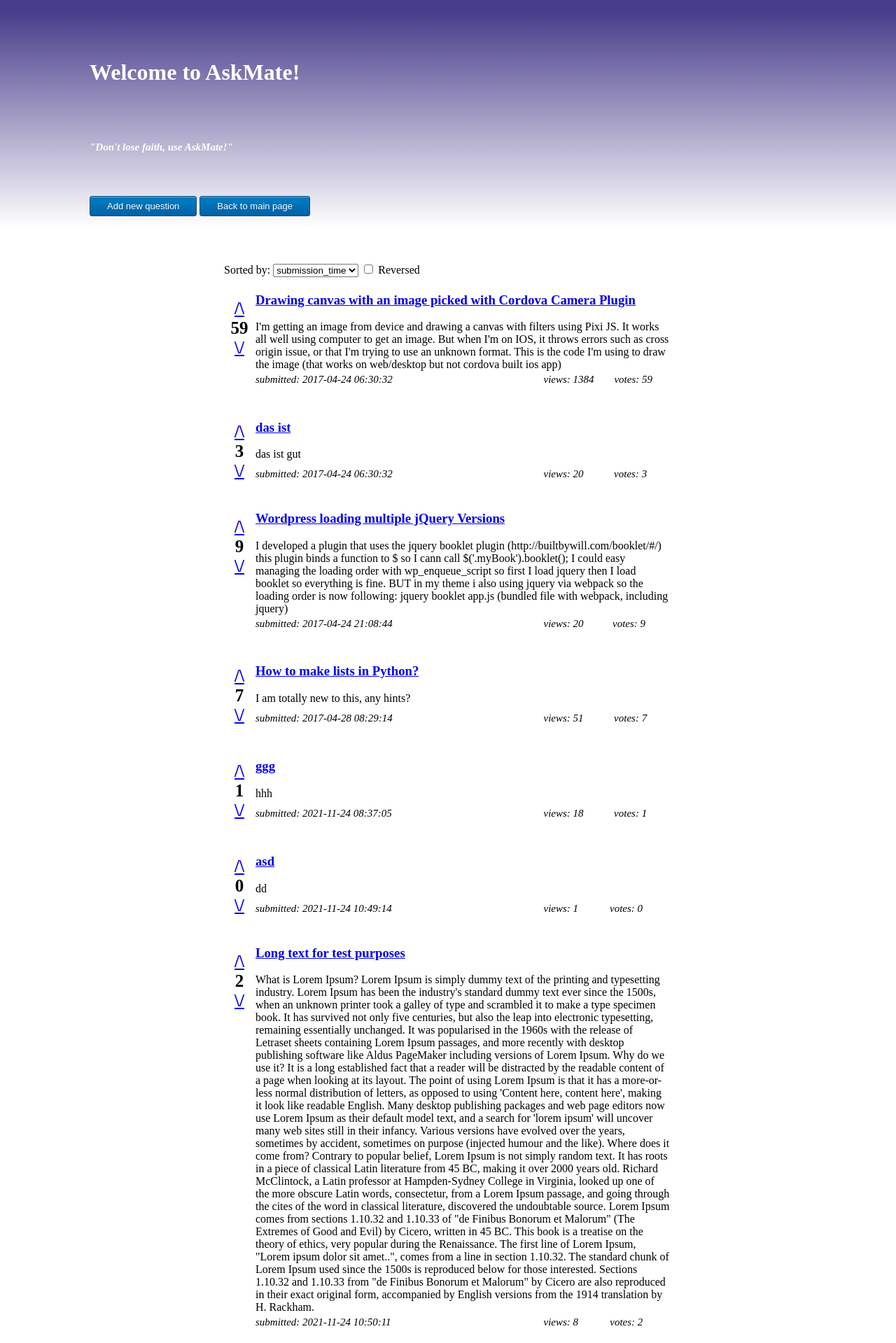
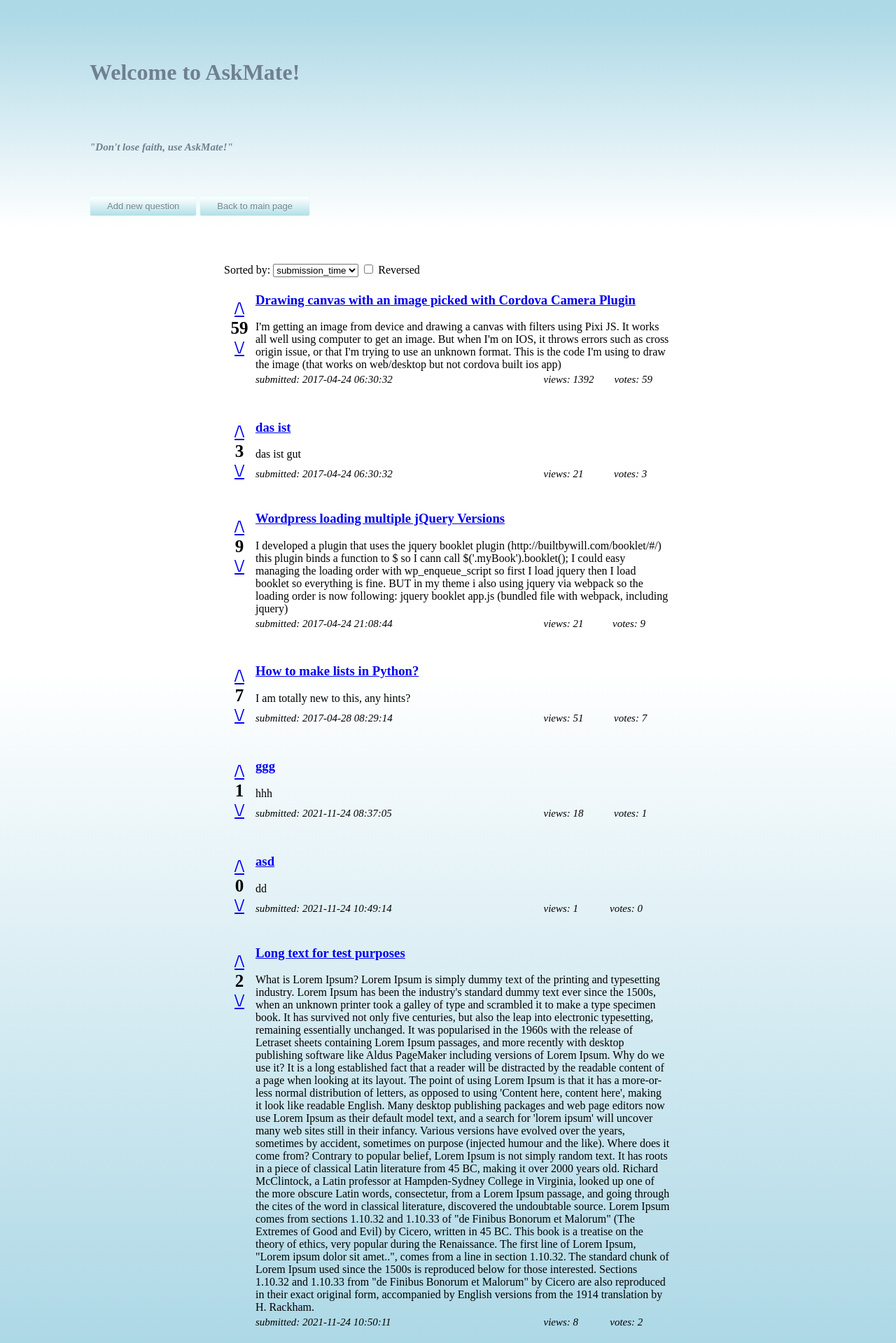
Before and after one commit to LatNat/ask-mate-3-python-LatNat, a Flask app: page / in a window 1280 px wide. Shown: the whole page at 70% size. Run offline with Flask 2, Linux system fonts and the light colour scheme; some libraries are stand-ins or nearby versions.

Commit message:
index html color bacground adjustment

```diff
--- a/sample_data/question.csv
+++ b/sample_data/question.csv
@@ -1,6 +1,6 @@
 id,submission_time,view_number,vote_number,title,message,image
 1,1493368154,51,7,How to make lists in Python?,"I am totally new to this, any hints?",
-2,1493068124,20,9,Wordpress loading multiple jQuery Versions,"I developed a plugin that uses the jquery booklet plugin (http://builtbywill.com/booklet/#/) this plugin binds a function to $ so I cann call $('.myBook').booklet();
+2,1493068124,21,9,Wordpress loading multiple jQuery Versions,"I developed a plugin that uses the jquery booklet plugin (http://builtbywill.com/booklet/#/) this plugin binds a function to $ so I cann call $('.myBook').booklet();
 
 I could easy managing the loading order with wp_enqueue_script so first I load jquery then I load booklet so everything is fine.
 
@@ -9,11 +9,11 @@ BUT in my theme i also using jquery via webpack so the loading order is now foll
 jquery
 booklet
 app.js (bundled file with webpack, including jquery)",image1.png
-3,1493015432,1384,59,Drawing canvas with an image picked with Cordova Camera Plugin,"I'm getting an image from device and drawing a canvas with filters using Pixi JS. It works all well using computer to get an image. But when I'm on IOS, it throws errors such as cross origin issue, or that I'm trying to use an unknown format.
+3,1493015432,1392,59,Drawing canvas with an image picked with Cordova Camera Plugin,"I'm getting an image from device and drawing a canvas with filters using Pixi JS. It works all well using computer to get an image. But when I'm on IOS, it throws errors such as cross origin issue, or that I'm trying to use an unknown format.
 
 
 This is the code I'm using to draw the image (that works on web/desktop but not cordova built ios app)",
-4,1493015432,20,3,das ist,das ist gut,
+4,1493015432,21,3,das ist,das ist gut,
 7,1637743025,18,1,ggg,hhh,
 8,1637750954,1,0,asd,dd,images/Screenshot_from_2021-11-23_13-16-44.png
 9,1637751011,8,2,Long text for test purposes,"What is Lorem Ipsum?
--- a/static/stylesheet.css
+++ b/static/stylesheet.css
@@ -33,9 +33,9 @@
     text-align: left;
 }
 
-table th td {
-    border: 1px solid black;
-}
+/*.table_background{*/
+/*    background:radial-gradient(aliceblue 5%, white 100%);*/
+/*}*/
 
 .submit_time {
     width: 65%;
@@ -47,24 +47,28 @@ table th td {
 }
 
 .myButton {
-	box-shadow:inset 0 1px 0 0 #54a3f7;
-	background:linear-gradient(to bottom, #007dc1 5%, #0061a7 100%);
+	/*box-shadow:inset 0 1px 0 0 #54a3f7;*/
+	background:linear-gradient(to bottom, white 2%, powderblue 100%);
 	border-radius:3px;
-	border:1px solid #124d77;
+	border:1px solid lightcyan;
 	display:inline-block;
 	cursor:pointer;
-	color:#ffffff;
+	color:slategray;
 	font-family:Arial,monospace;
 	font-size:13px;
 	padding:6px 24px;
 	text-decoration:none;
-	text-shadow:0 1px 0 #154682;
+	text-shadow:0 1px 0 white;
 }
 
 .myButton:hover {
-	background:linear-gradient(to bottom, #0061a7 5%, #007dc1 100%);
+	background:linear-gradient(to bottom, lightcyan 5%, white 100%);
+    color: lightgray;
 }
-
+.myButton:focus {
+    background:linear-gradient(to bottom, skyblue 5%, white 100%);
+    color: dimgray;
+}
 .myButton:active {
     position: relative;
     top: 1px;
@@ -79,8 +83,8 @@ table th td {
 .header {
     width: 100vw;
     padding: 5% 10% 1em 10%;
-    background:linear-gradient(to bottom, darkslateblue 5%, white 100%);
-    color: white;
+    background:linear-gradient(to bottom, lightblue 5%, white 100%);
+    color: slategray;
 }
 
 .top-separator {
@@ -88,7 +92,8 @@ table th td {
 }
 
 body {
+    min-height: 100vh;
     padding: 0;
     margin: 0;
-    background-color: white;
+    background:linear-gradient(to bottom, white 50%, lightblue 100%);
 }
--- a/templates/addquestion.html
+++ b/templates/addquestion.html
@@ -14,7 +14,7 @@
             {% else %}
                 <input type="hidden" name="file" value="">
             {% endif %}
-        <button type="submit">Send question</button>
+            <button type="submit" class="myButton">Send question</button>
         </form>
     </body>
 {% endblock %}
--- a/templates/index.html
+++ b/templates/index.html
@@ -23,7 +23,7 @@
     </form>
     </div>
     {% for question in data %}
-    <table class="centered">
+    <table class="centered table_background">
         <tr>
             <td rowspan="2" class="voting question">
                 <strong><br><a href="{{ url_for('vote_up_question', question_id=question['id']) }}">/\</a>
--- a/templates/layout.html
+++ b/templates/layout.html
@@ -8,15 +8,13 @@
     <link rel="shortcut icon" href="{{ url_for("static",filename="favicon.ico") }}">
 </head>
 {% endblock %}
-<body>
 {% block title_header %}
     <div class="header"><h1>Welcome to AskMate!</h1><br><h5 class="stats">"Don't lose faith, use AskMate!"</h5>
     <br><br><a href="/addquestion" class="myButton">Add new question</a>
         <a href="{{ url_for('list_index') }}" class="myButton">Back to main page</a></div>
 {% endblock %}
 
-<div class="top-separator">{% block content %}{% endblock %}</div>
+<div class="top-separator">{% block content %}<body></body>{% endblock %}</div>
 {% block footer %}
 {% endblock %}
-</body>
 </html>
```
Lines whose indentation alone changed are shown as unchanged.
